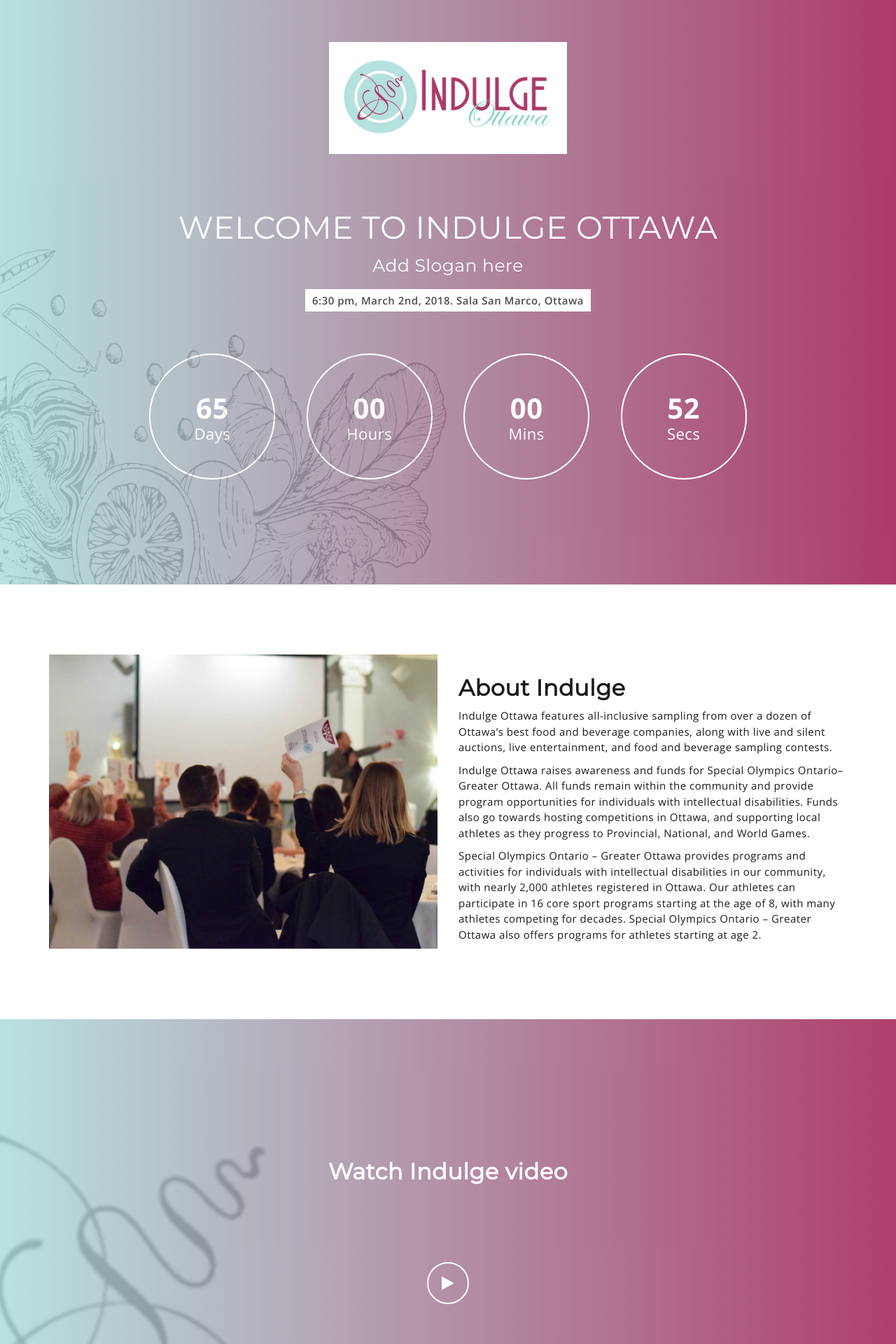
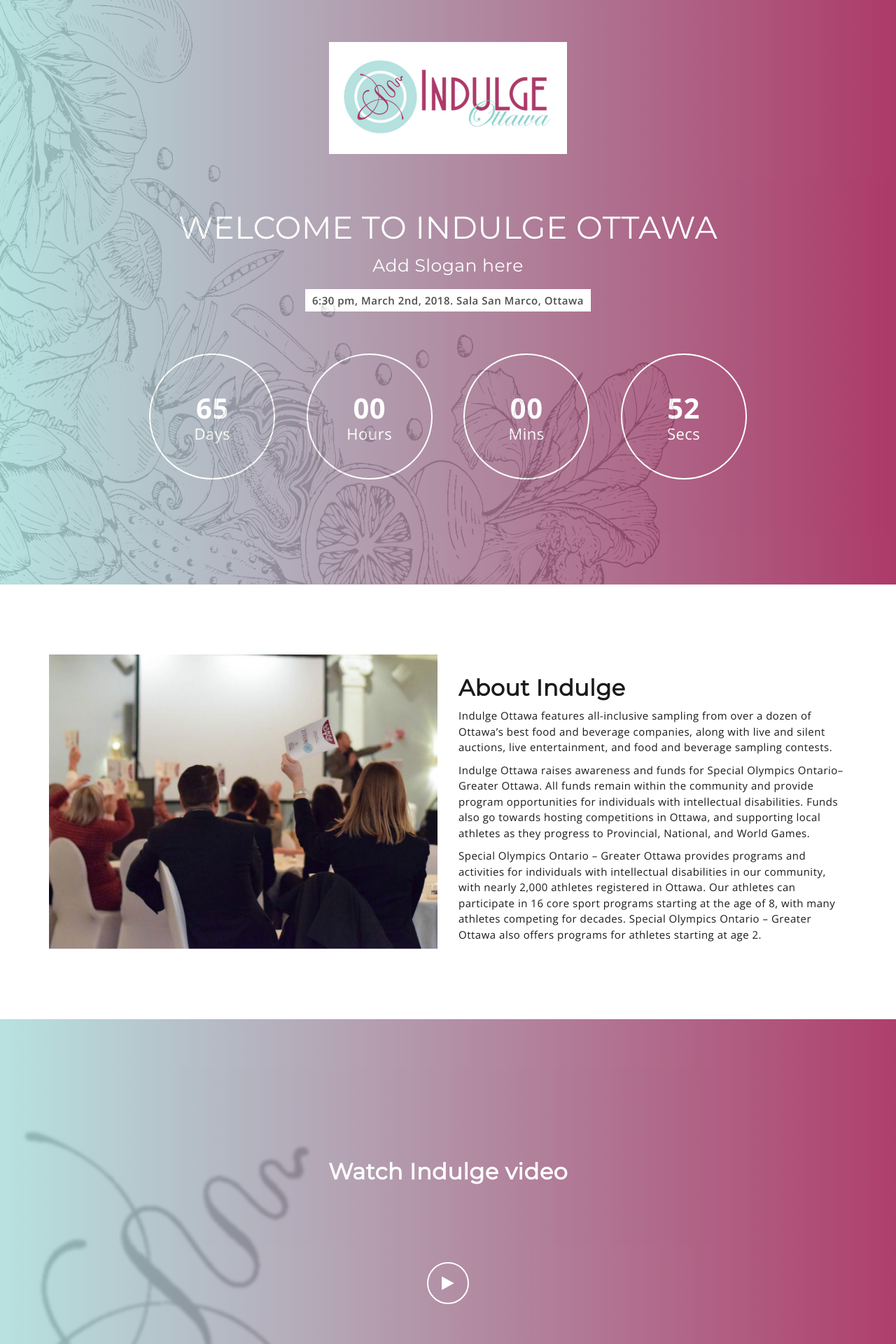
Before and after one commit to pabou061/indulge-ottawa, a PHP site: page /index.html in a window 1280 px wide. Shown: the top 1920 px of the page at 70% size. Run offline with PHP 8.4, Linux system fonts and the light colour scheme; some libraries are stand-ins or nearby versions.

Commit message:
pic changes

```diff
--- a/style.css
+++ b/style.css
@@ -225,7 +225,7 @@ button:focus {
 	display: inline;
 	float: left;
 	width: 100%;
-	background-position: center center;
+	background-position: center left;
 	background-attachment: fixed;
 	-webkit-background-size: cover;
 	background-size: cover;
@@ -450,7 +450,7 @@ button:focus {
 #mu-video {
 	background-image: url("assets/images/main2.png");
 	background-attachment: fixed;
-	background-position: center center;
+	background-position: center left;
 	-webkit-background-size: cover;
 	background-size: cover;
 	display: inline;
@@ -793,7 +793,7 @@ button:focus {
 #mu-picture {
 	background-image: url("assets/images/banner.jpg");
 	background-attachment: fixed;
-	background-position: center center;
+	background-position: center left;
 	-webkit-background-size: cover;
 	background-size: cover;
 	display: inline;
```
Also changed, not shown: assets/images/banner.jpg, assets/images/banner1.jpg (added), assets/images/banner2.jpg (deleted).
